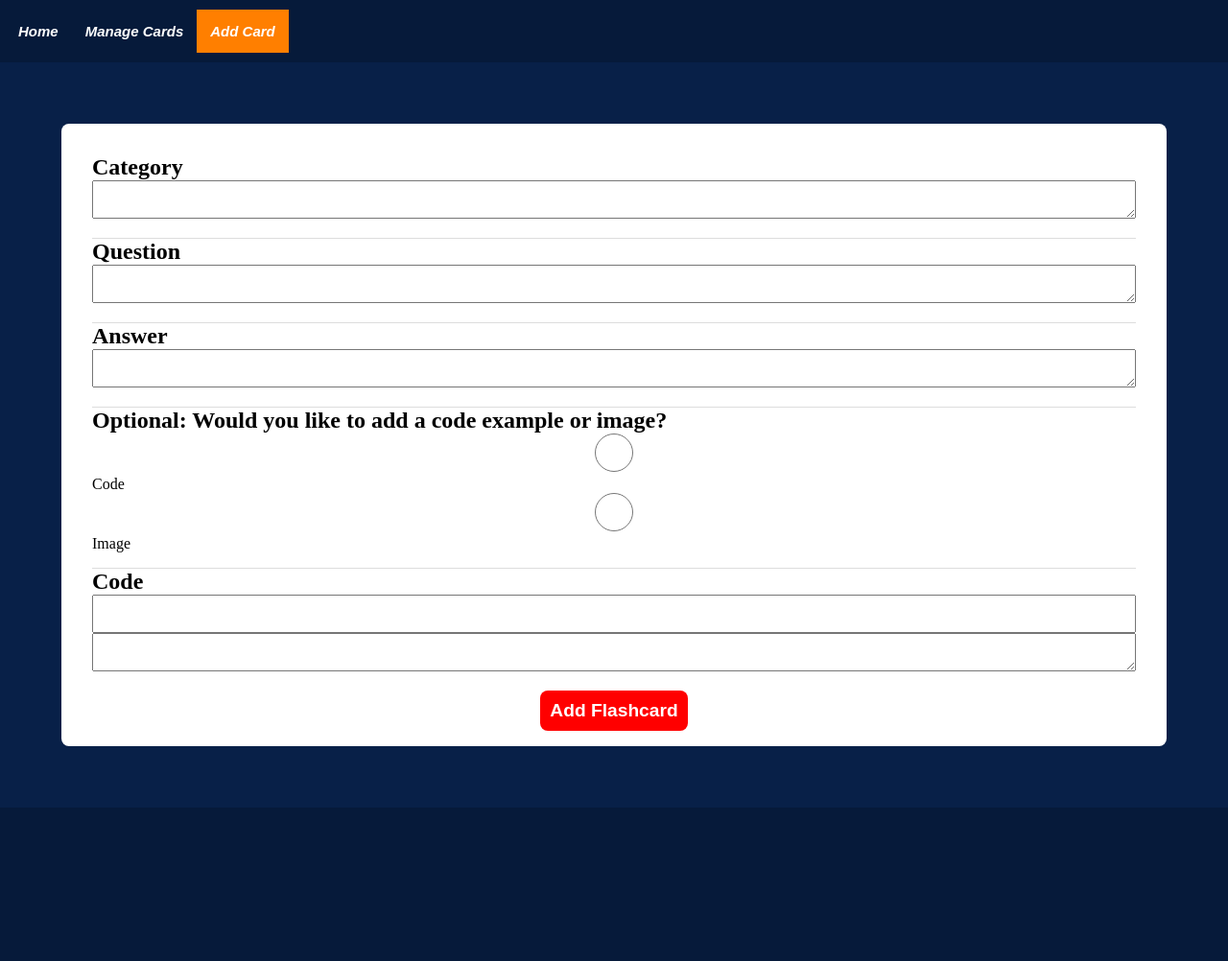
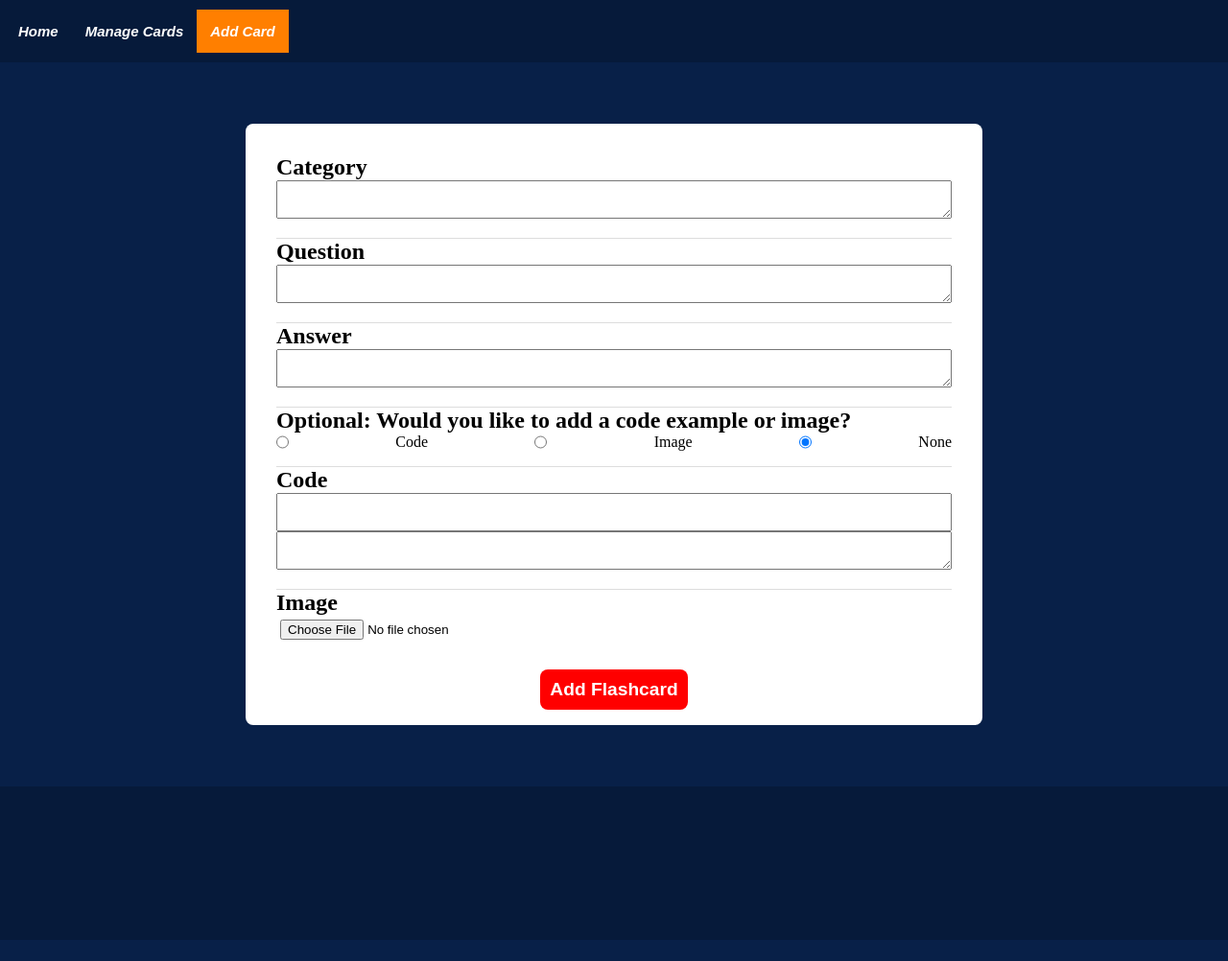
Before and after one commit to AuricFox/Flashcards, a Flask app: page /add_flashcard in a window 1280 px wide. Shown: the whole page at 96% size. After the commit the page ends 980 px from the top, so only its background shows below. Run offline with Flask 3, Linux system fonts and the light colour scheme; parts of the project's set-up code (start-up, migrations or seed data) failed here and were passed over.

Commit message:
Working on add page inputs

```diff
--- a/static/css/base.css
+++ b/static/css/base.css
@@ -572,9 +572,10 @@ tr:last-child td {
 
 .flashcard-content {
     background-color: #FFFFFF;
-    margin: 0 4rem 4rem 4rem;
+    margin: 0 auto 4rem auto;
     padding: 1rem;
     border-radius: 8px;
+    width: 60vw;
 }
 
 .flashcard-content-inner {
@@ -586,16 +587,22 @@ tr:last-child td {
     border-top: none;
 }
 
-/* ========== Flashcard Content [Edit Flashcard Page] ========== */
+/* ========== Flashcard Content [Edit, Add Flashcard Page] ========== */
 
 .flashcard-content-inner textarea,
-.flashcard-content-inner input {
+.flashcard-content-inner input:not(input[type='radio']) {
     width: 100%;
     max-width: 100%;
     min-width: 100%;
     height: 40px;
     overflow-y: auto;
     padding: 4px;
+}
+
+.radio-input {
+    display: flex;
+    flex-direction: row;
+    justify-content: space-between;
 }
 
 form button {
--- a/templates/add_flashcard.html
+++ b/templates/add_flashcard.html
@@ -25,10 +25,14 @@
 
         <div class="flashcard-content-inner">
             <h2>Optional: Would you like to add a code example or image?</h2>
-            <input type="radio" id="code" name="code" value="code">
-            <label for="code">Code</label>
-            <input type="radio" id="image" name="image" value="image">
-            <label for="image">Image</label>
+            <div class="radio-input">
+                <input type="radio" id="code" name="input-type" value="code">
+                <label for="code">Code</label>
+                <input type="radio" id="image" name="input-type" value="image">
+                <label for="image">Image</label>
+                <input type="radio" id="none-type" name="input-type" value="none" checked>
+                <label for="none-type">None</label>
+            </div>
         </div>
 
         <div class="flashcard-content-inner">
@@ -48,7 +52,7 @@
             <textarea id="code" name="code" rows="6"></textarea>
         </div>
 
-        <div class="flashcard-content-inner" hidden>
+        <div class="flashcard-content-inner">
             <h2>Image</h2>
             <input type="file" id="image" name="image">
         </div>
```
